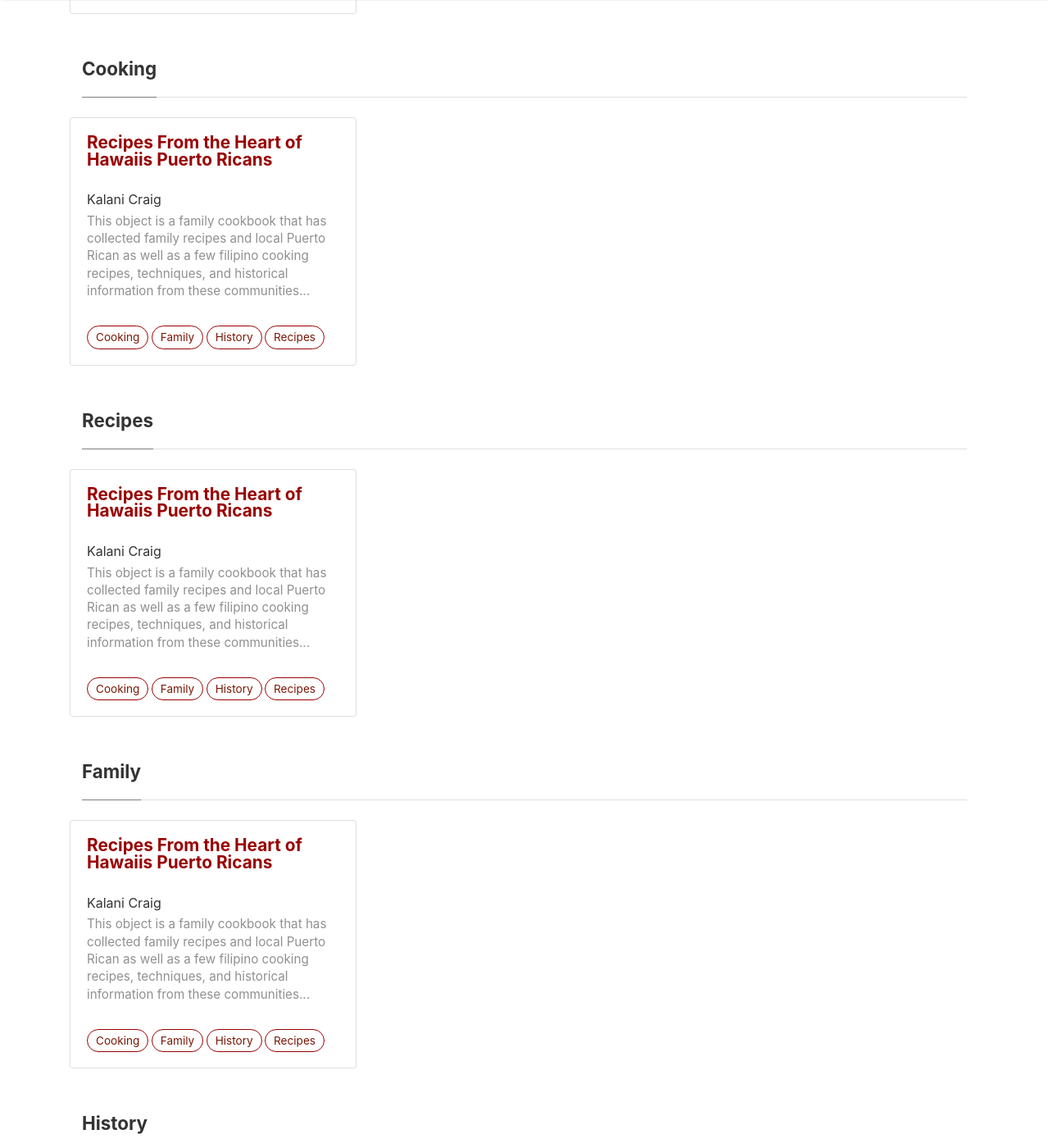
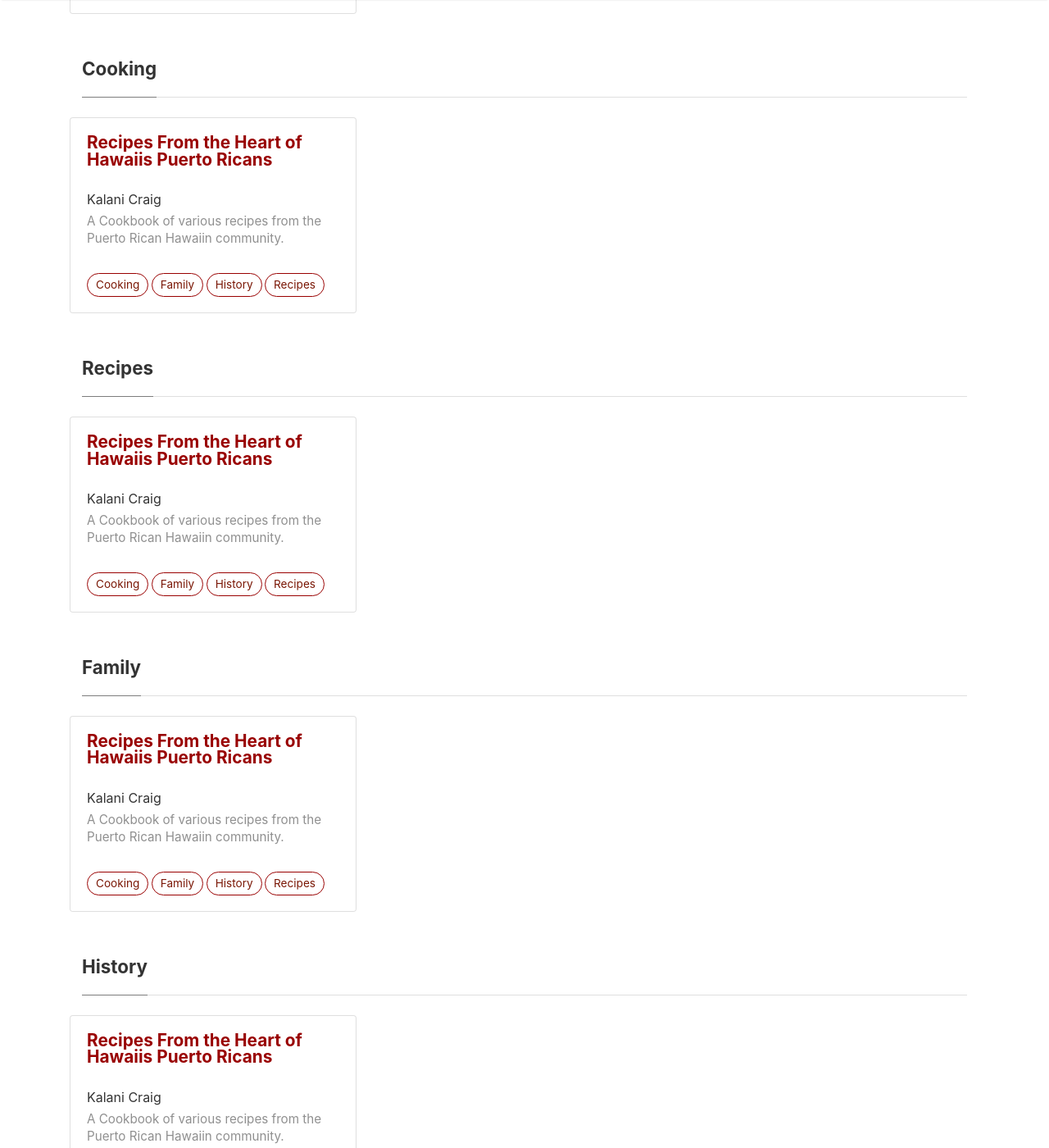
Before and after one commit to H301HistoryHarvest/H301HistoryHarvest, a Jekyll site: the page built from _pages/groups.md, in a window 1280 px wide and 1400 px high, scrolled down 6211 px. Shown: the whole window at 82% size. Built offline with Jekyll 4.4.1, drawn with Linux system fonts in a browser that asks for light colours; nearby versions of some CDN libraries; comment, search, counter and statistics services are not loaded; some of the changed text lies outside the part shown.

Commit message:
Update 2019-10-10-0007.md

```diff
--- a/_items/2019-10-10-0007.md
+++ b/_items/2019-10-10-0007.md
@@ -9,7 +9,7 @@ itemsubjecturl:
 itemsubject: Familial Cookbook Containing Recipes
 itemdate: ca. 1999
 itemtype: Cookbook
-shortdesc: This object is a family cookbook that has collected family recipes and local Puerto Rican as well as a few filipino cooking recipes, techniques, and historical information from these communities that have made Hawaii their home. This cookbook serves as a piece of history to its owner. It sheds a light onto a life in Hawaii that they did not live themselves. Since being from the “Mainland” meant being far from this culture, Being able to be in possession of the book allowed for a familial connection that otherwise would be hard to ascertain.
+shortdesc: A Cookbook of various recipes from the Puerto Rican Hawaiin community.
 categories: Cooking Recipes Family History
 tags: [ Individual Expression, Family Ties, Community Culture, Consumer Culture, Food, Island cooking Cooking, Puerto Rico Cooking, Hawaiian, Institute of Pacific Relations, Puerto Rican Immigration ]
 
```
